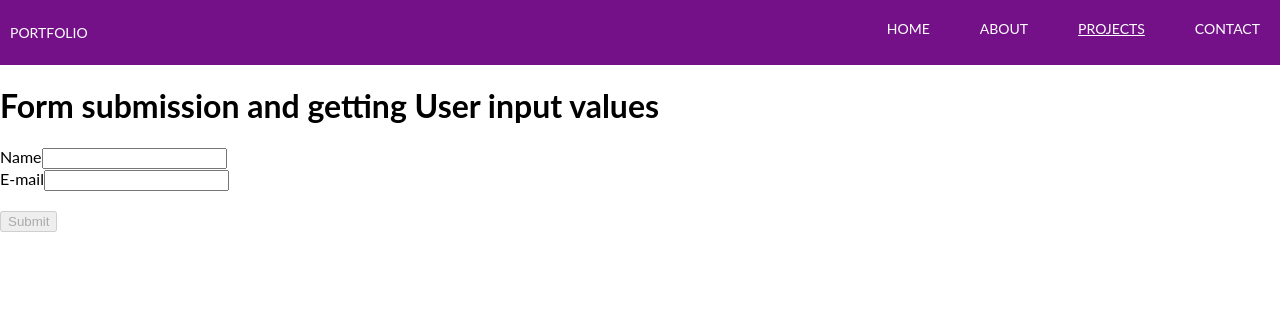
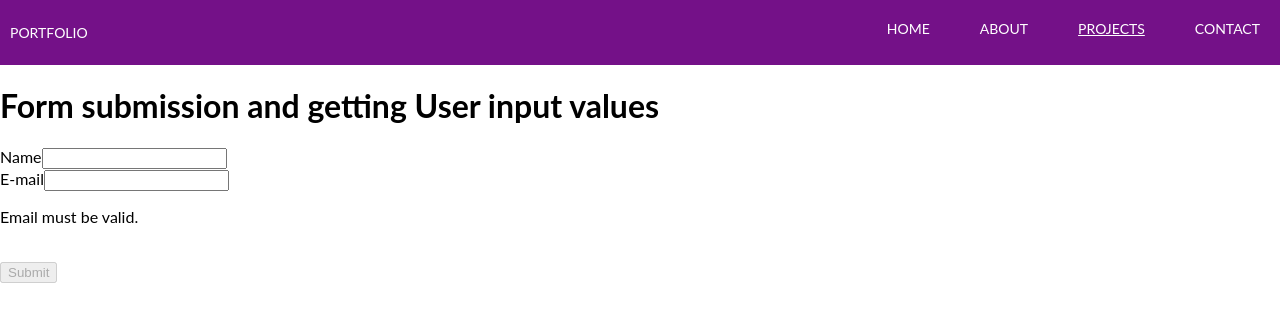
Before and after one commit to LiviaGitHub/learning-react-and-javaScript, a React (Create React App) app: page /projects/project-detail/form-submission in a window 1280 px wide. Shown: the top 322 px of the page. Built offline with nearby package versions, Linux system fonts and the light colour scheme.

Commit message:
more leranings

```diff
--- a/src/components/projects/project-detail/form-submission/index.jsx
+++ b/src/components/projects/project-detail/form-submission/index.jsx
@@ -36,6 +36,11 @@ export const FormSubmissionPage = () => {
     }
   };
 
+  function isEmailValid(email) {
+    const emailRegex = /^[^\s@]+@[^\s@]+\.[^\s@]+$/;
+    return emailRegex.test(email);
+  }
+
   const nameInputClasses = enteredNameIsValid ? 'form-control' : 'form-control invalid';
   const nameInputIsInvalid = !enteredNameIsValid && enteredNameTouched;
 
@@ -68,6 +73,7 @@ export const FormSubmissionPage = () => {
             value={enteredEmail}
           />
           {emailInputIsInvalid && <p>Email must not be empty.</p>}
+          {!emailInputIsInvalid && !isEmailValid(enteredEmail) && <p>Email must be valid.</p>}
         </div>
         <br />
         <button disabled={!enteredNameIsValid || !enteredEmailIsValid}>Submit</button>
```
